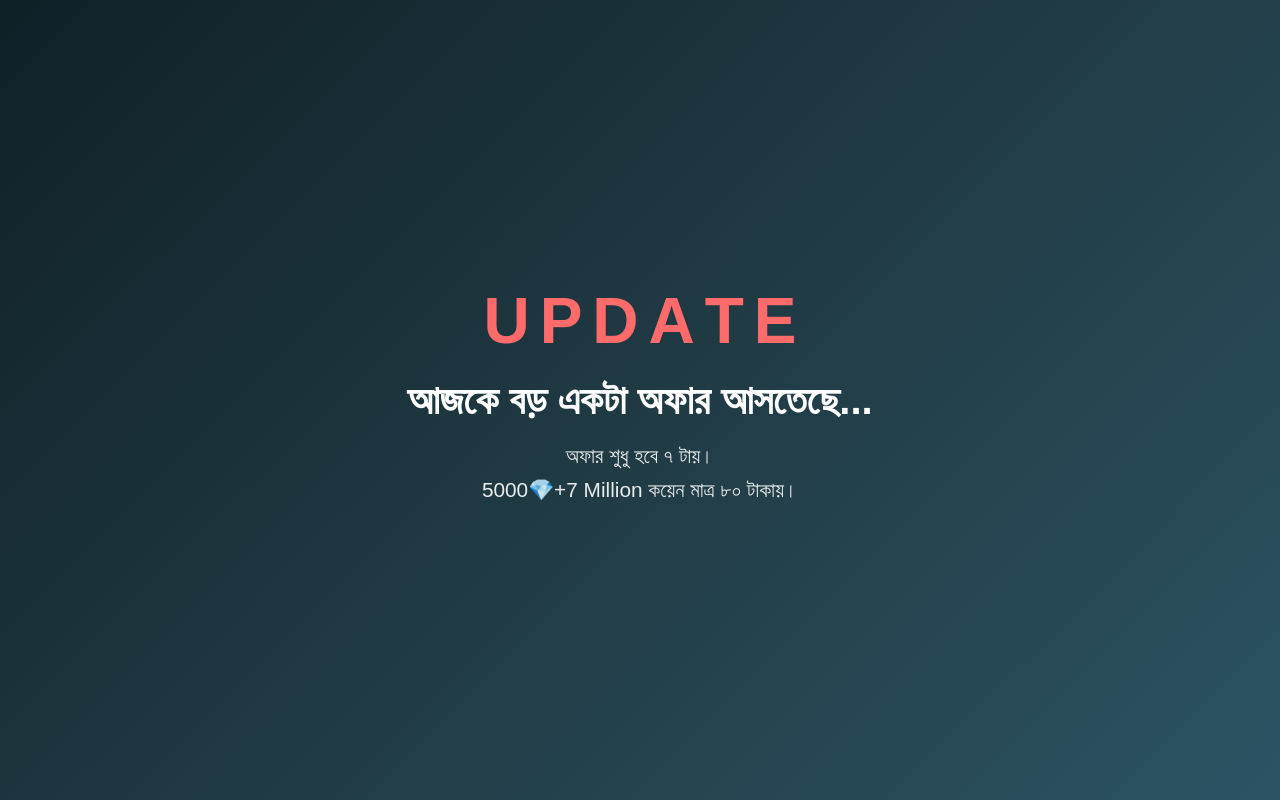
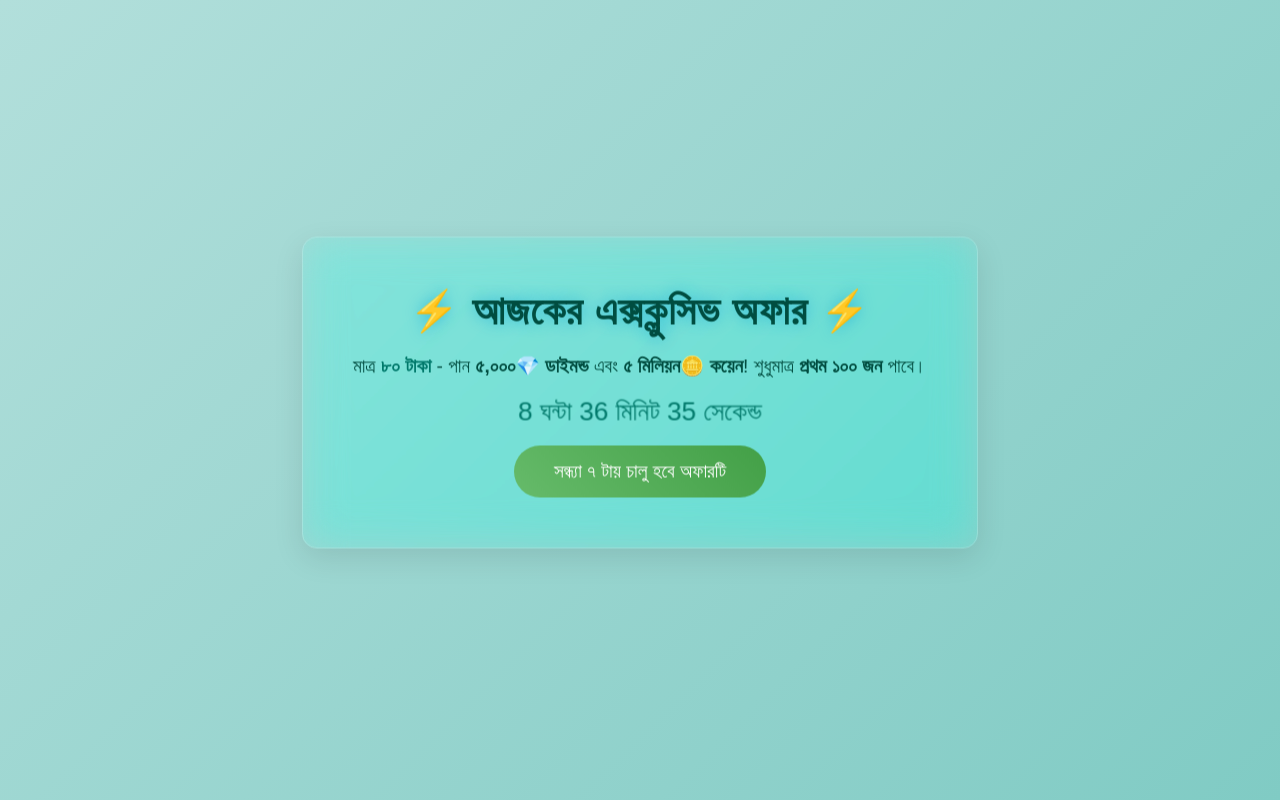
Before and after one commit to carrompooltopup/Offer, a plain HTML site: page index.html in a window 1280 px wide. Drawn offline with Linux system fonts and the light colour scheme.

Commit message:
Update index.html

```diff
--- a/index.html
+++ b/index.html
@@ -1,9 +1,9 @@
 <!DOCTYPE html>
-<html lang="bn">
+<html lang="en">
 <head>
     <meta charset="UTF-8">
     <meta name="viewport" content="width=device-width, initial-scale=1.0">
-  <title>বিশাল অফার</title>
+    <title>Exclusive Offer - 7 PM Special</title>
     <style>
         * {
             margin: 0;
@@ -13,107 +13,149 @@
         }
 
         body {
-      background: linear-gradient(135deg, #0f2027, #203a43, #2c5364);
+            background: linear-gradient(135deg, #a1c4fd, #c2e9fb);
             height: 100vh;
             display: flex;
+            align-items: center;
             justify-content: center;
-      align-items: center;
-      color: #fff;
-      text-align: center;
             overflow: hidden;
+            animation: backgroundChange 10s infinite alternate;
         }
 
-    .container {
-      animation: fadeIn 2s ease-in-out;
-      padding: 20px;
+        @keyframes backgroundChange {
+            0% { background: linear-gradient(135deg, #a1c4fd, #c2e9fb); }
+            50% { background: linear-gradient(135deg, #b2dfdb, #80cbc4); }
+            100% { background: linear-gradient(135deg, #c2e9fb, #a1c4fd); }
         }
 
-    .animation {
-      display: inline-block;
-      margin-bottom: 20px;
+        .offer-container {
+            backdrop-filter: blur(20px) saturate(180%);
+            border-radius: 15px;
+            padding: 50px;
+            box-shadow: 0 10px 30px rgba(0, 0, 0, 0.1);
+            border: 1px solid rgba(255, 255, 255, 0.2);
+            text-align: center;
+            animation: float 4s ease-in-out infinite;
         }
 
-    .animation span {
-      font-size: 4rem;
-      font-weight: bold;
-      color: #ff6b6b;
-      animation: wave 1.2s infinite;
-      margin: 0 5px;
+        @keyframes float {
+            0%, 100% { transform: translateY(0); }
+            50% { transform: translateY(-15px); }
         }
 
         h1 {
             font-size: 2.5rem;
-      margin-top: 10px;
-      animation: bounce 2s infinite;
+            color: #004d40;
+            letter-spacing: 1px;
+            margin-bottom: 20px;
+            animation: textGlow 3s infinite alternate;
         }
 
-    p {
-      font-size: 1.3rem;
-      margin: 10px 0;
-      opacity: 0.9;
-      animation: fadeIn 3s ease-in-out;
+        @keyframes textGlow {
+            0% { text-shadow: 0 0 10px #81d4fa; }
+            100% { text-shadow: 0 0 20px #00acc1; }
+        }
+
+        .offer-details {
+            margin: 15px 0;
+            font-size: 1.2rem;
+            color: #004d40;
         }
 
         .countdown {
-      margin-top: 15px;
             font-size: 1.5rem;
-      color: #00e676;
-      font-weight: bold;
+            color: #00796b;
+            margin: 20px;
+            animation: pulse 1.5s infinite;
         }
 
-    @keyframes wave {
-      0%, 100% { transform: translateY(0); }
-      50% { transform: translateY(-10px); }
+        @keyframes pulse {
+            0% { transform: scale(1); }
+            50% { transform: scale(1.1); }
+            100% { transform: scale(1); }
+        }
+
+        .offer-button {
+            background: linear-gradient(45deg, #66bb6a, #43a047);
+            color: white;
+            padding: 15px 40px;
+            border: none;
+            border-radius: 30px;
+            cursor: pointer;
+            font-size: 1.2rem;
+            position: relative;
+            overflow: hidden;
+        }
+
+        .offer-button::before {
+            content: "";
+            position: absolute;
+            top: 50%;
+            left: 50%;
+            width: 300%;
+            height: 300%;
+            background: rgba(255, 255, 255, 0.3);
+            border-radius: 50%;
+            transform: translate(-50%, -50%) scale(0);
+            transition: transform 0.5s ease;
+        }
+
+        .offer-button:hover::before {
+            transform: translate(-50%, -50%) scale(1);
+        }
+
+        .offer-button:hover {
+            background: linear-gradient(45deg, #43a047, #66bb6a);
+            box-shadow: 0 5px 15px rgba(0, 0, 0, 0.2);
         }
 
         @keyframes fadeIn {
-      from { opacity: 0; }
-      to { opacity: 1; }
-    }
-
-    @keyframes bounce {
-      0%, 100% { transform: translateY(0); }
-      50% { transform: translateY(-10px); }
+            0% { opacity: 0; transform: scale(0.8); }
+            100% { opacity: 1; transform: scale(1); }
         }
     </style>
 </head>
 <body>
-  <div class="container">
-    <div class="animation">
-      <span>U</span><span>P</span><span>D</span><span>A</span><span>T</span><span>E</span>
-    </div>
-    <h1>আজকে বড় একটা অফার আসতেছে...</h1>
-    <p>অফার শুধু হবে ৭ টায়।</p>
-    <p>5000💎+7 Million কয়েন মাত্র ৮০ টাকায়।</p>
-    <div class="countdown" id="countdown"></div>
+    <div class="offer-container">
+        <h1>⚡ আজকের এক্সক্লুসিভ অফার ⚡</h1>
+        <p class="offer-details">
+            মাত্র <span style="font-weight: bold; color: #00796b;">৮০ টাকা</span> -
+            পান <span style="font-weight: bold;">৫,০০০💎 ডাইমন্ড</span> এবং
+            <span style="font-weight: bold;">৫ মিলিয়ন🪙 কয়েন</span>!
+            শুধুমাত্র <strong>প্রথম ১০০ জন</strong> পাবে।
+        </p>
+        <p class="countdown" id="countdown">অফার শুরু হচ্ছে...</p>
+        <button class="offer-button">সন্ধ্যা ৭ টায় চালু হবে অফারটি</button>
     </div>
 
     <script>
-    // Timer Function
-    function countdownTimer() {
-      const targetDate = new Date("2024-10-24T19:00:00").getTime(); // রাত ১১:০০
-      const now = new Date().getTime();
-      const timeLeft = targetDate - now;
+        const countdownElement = document.getElementById('countdown');
 
-      const hours = Math.floor((timeLeft % (1000 * 60 * 60 * 24)) / (1000 * 60 * 60));
-      const minutes = Math.floor((timeLeft % (1000 * 60 * 60)) / (1000 * 60));
-      const seconds = Math.floor((timeLeft % (1000 * 60)) / 1000);
+        function startCountdown(targetTime) {
+            function updateCountdown() {
+                const now = new Date();
+                const difference = targetTime - now;
 
-      document.getElementById("countdown").innerText =
-        `শুধু ${hours} ঘন্টা ${minutes} মিনিট ${seconds} সেকেন্ড বাকি!`;
-
-      if (timeLeft < 0) {
-        document.getElementById("countdown").innerText = "অফার চালু হয়েছে !";
-      }
+                if (difference <= 0) {
+                    countdownElement.textContent = "⏰ অফার শুরু হয়েছে!";
+                    clearInterval(intervalId);
+                    return;
                 }
 
-    // Timer Update Every Second
-    setInterval(countdownTimer, 10000);
+                const hours = Math.floor((difference / (1000 * 60 * 60)) % 24);
+                const minutes = Math.floor((difference / (1000 * 60)) % 60);
+                const seconds = Math.floor((difference / 1000) % 60);
 
-    // Message Update After 10 Seconds
-    setTimeout(() => {
-      document.querySelector('p').innerText = "অফারটি প্রথম ১০০ জন পাবে, আমাদের সাথে থাকার জন্য ধন্যবাদ!";
-    }, 10000);
+                countdownElement.textContent =
+                    `${hours} ঘন্টা ${minutes} মিনিট ${seconds} সেকেন্ড`;
+            }
+
+            const intervalId = setInterval(updateCountdown, 1000);
+        }
+
+        const targetTime = new Date();
+        targetTime.setHours(19, 0, 0, 0);  // 7:00 PM
+        startCountdown(targetTime);
     </script>
 </body>
 </html>
```
Lines whose indentation alone changed are shown as unchanged.
